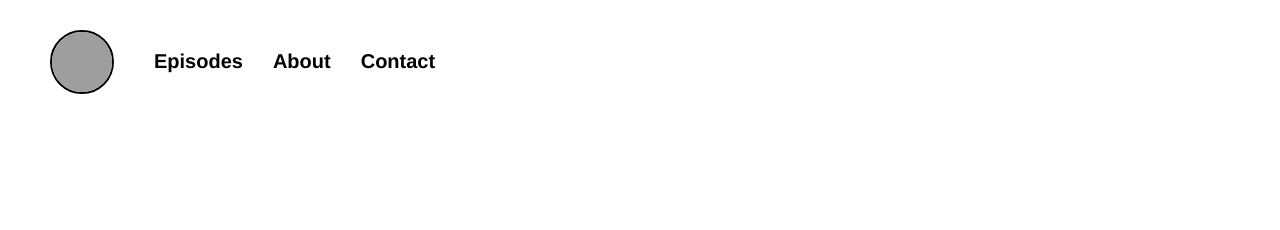
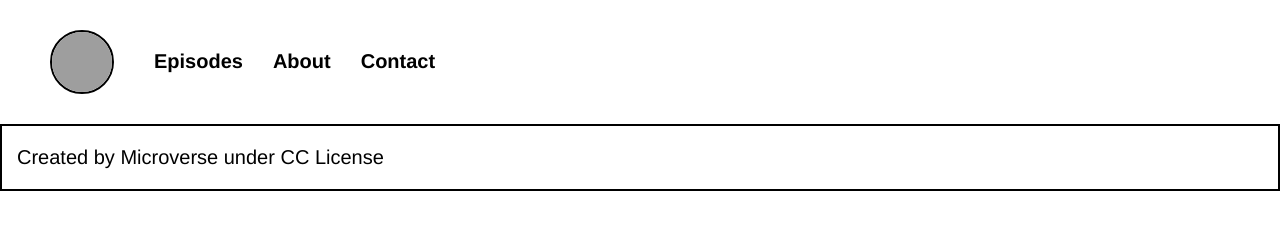
Before and after one commit to Pazzo97/TV-Shows, a website built with webpack: page src/index.html in a window 1280 px wide. Built offline with nearby package versions, Linux system fonts and the light colour scheme; grey boxes are pictures that could not be loaded.

Commit message:
added footer

```diff
--- a/src/index.html
+++ b/src/index.html
@@ -5,7 +5,7 @@
   <meta charset="UTF-8">
   <meta http-equiv="X-UA-Compatible" content="IE=edge">
   <meta name="viewport" content="width=device-width, initial-scale=1.0">
-  <title>Document</title>
+  <title>Episode List</title>
 </head>
 
 <body>
@@ -26,7 +26,12 @@
 
     </header>
 
+
+
   </main>
+  <footer>
+    <p>Created by Microverse under CC License</p>
+  </footer>
 
 </body>
 
--- a/src/style.css
+++ b/src/style.css
@@ -28,3 +28,11 @@ body {
   border-radius: 50%;
   border: 2px solid #000;
 }
+
+footer {
+  border: 2px solid #000;
+}
+
+footer p {
+  padding-left: 15px;
+}
```
Also changed, not shown: dist/index.html, dist/main.js.
